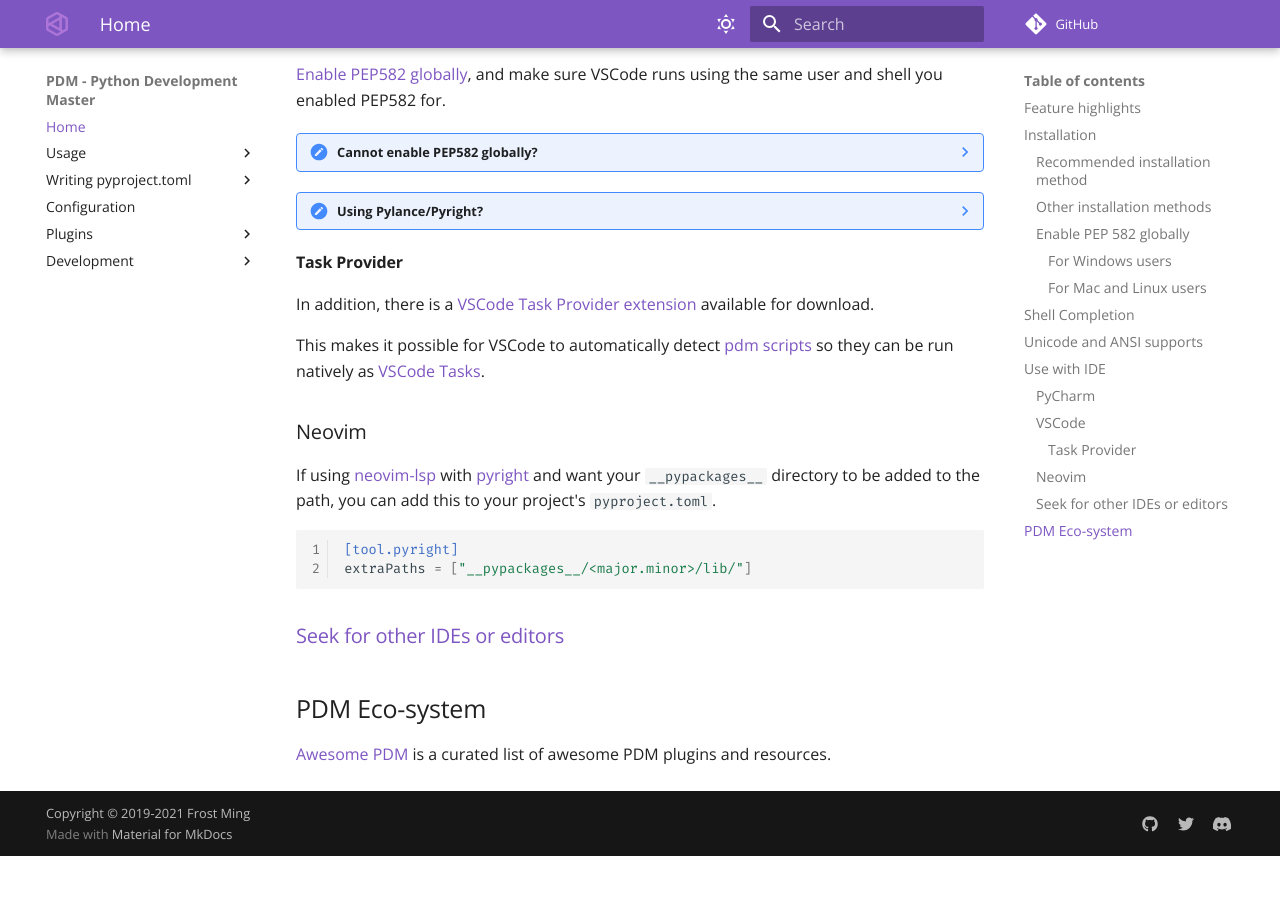
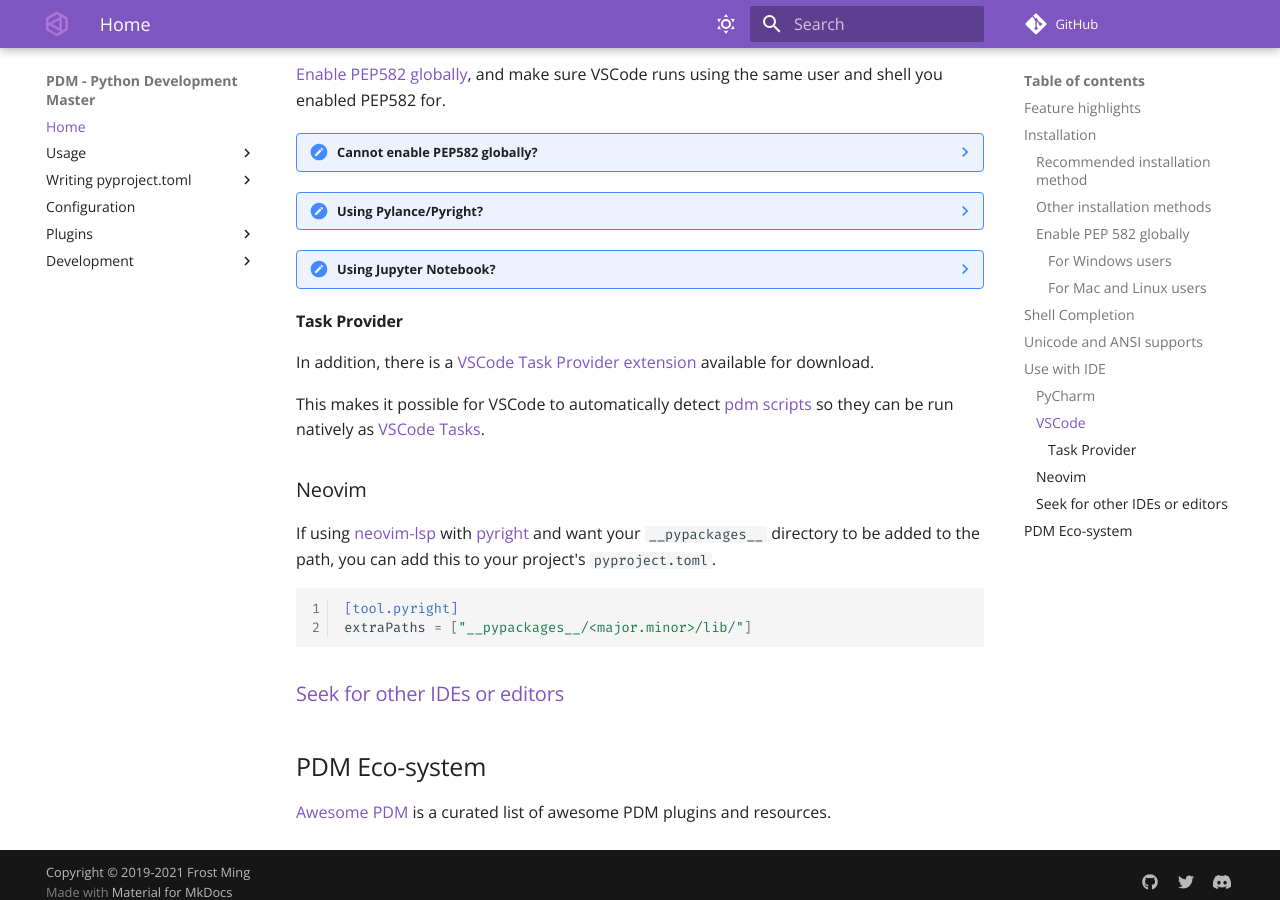
Before and after one commit to ChrisSanderser/pd-ms, an MkDocs documentation site: the page built from docs/docs/index.md, in a window 1280 px wide and 900 px high, scrolled down 3812 px. Built offline with MkDocs 1.6.1 and Material for MkDocs 9.7.7, drawn with Linux system fonts in a browser that asks for light colours; comment, search, counter and statistics services are not loaded; before the commit the page ends 4668 px from its top, so only the background shows below that; part of the change alters nothing that is shown.

Commit message:
docs: Add notes about using jupyter in vsc (#988)

````diff
--- a/docs/docs/index.md
+++ b/docs/docs/index.md
@@ -261,6 +261,18 @@ and make sure VSCode runs using the same user and shell you enabled PEP582 for.
     Then restart the language server or VS Code and you're good to go.
     In the future ([microsoft/pylance-release#1150](https://github.com/microsoft/pylance-release/issues/1150)), maybe the problem will be solved.
 
+??? note "Using Jupyter Notebook?"
+    If you wish to use pdm to install jupyter notebook and use it in vscode in conjunction with the python extension:
+
+    1. Use `pdm add notebook` or so to install notebook
+    2. Add a `.env` file inside of your project director with contents like the following:
+
+    ```
+    PYTHONPATH=/your-workspace-path/__pypackages__/<major>.<minor>/lib
+    ```
+
+    > [Reference Issue](https://github.com/pdm-project/pdm/issues/848)
+
 #### Task Provider
 
 In addition, there is a [VSCode Task Provider extension][pdm task provider] available for download.
````
